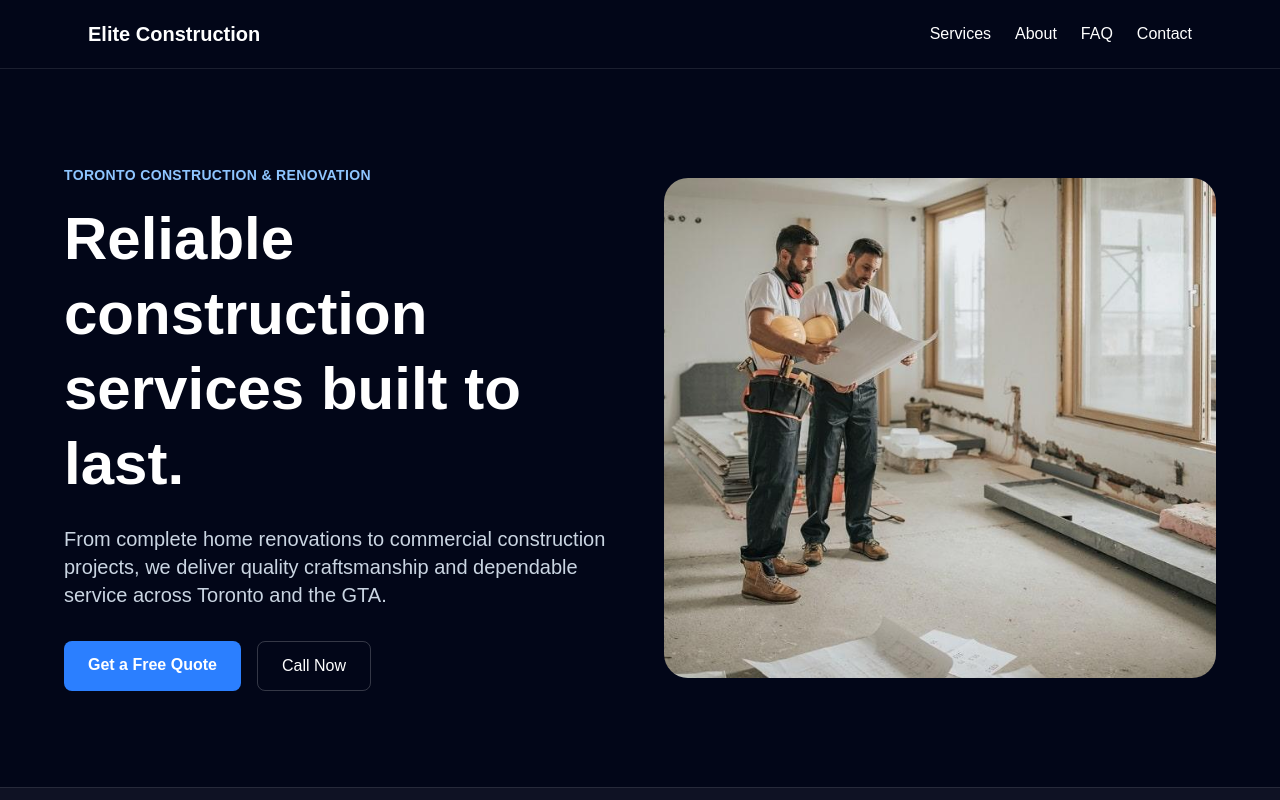
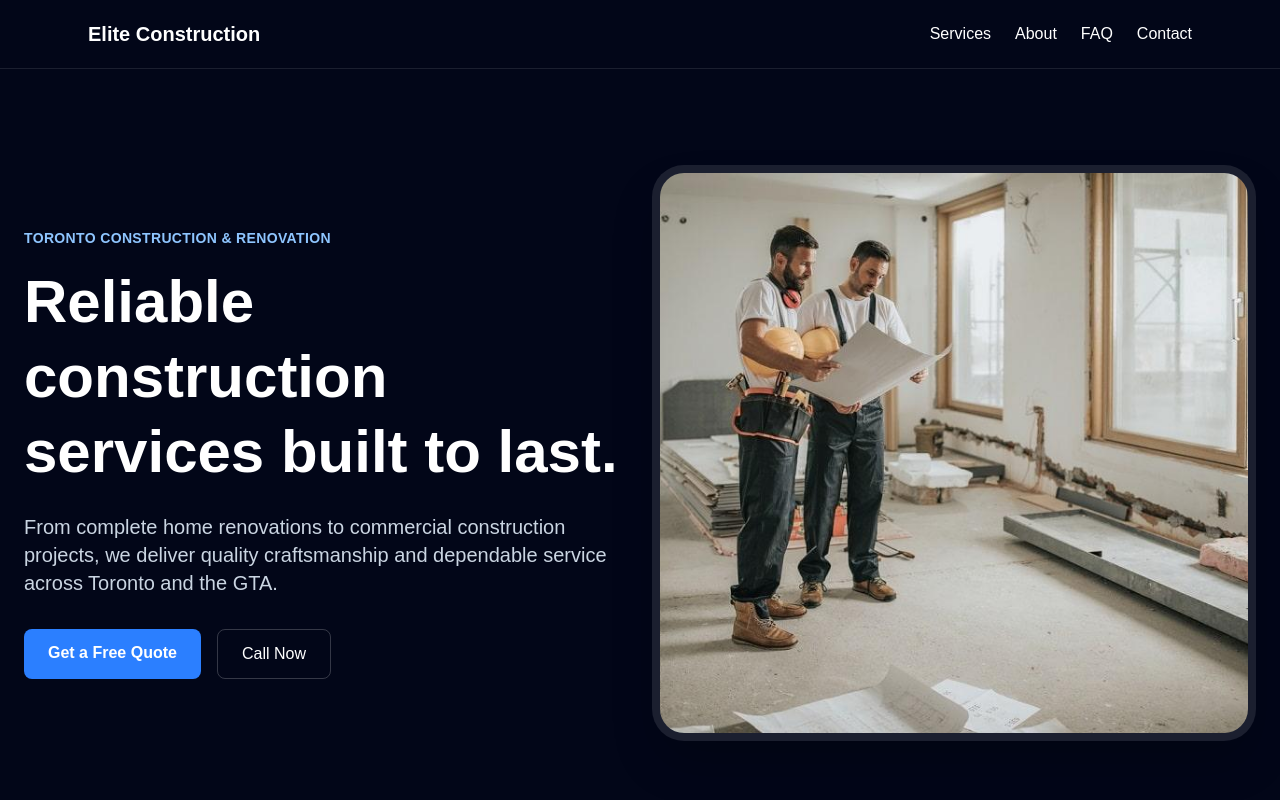
Before and after one commit to jordandahlan-gif/elite-construction, a Next.js app: page / in a window 1280 px wide. Shown: the top 800 px of the page. Built offline with nearby package versions, Linux system fonts and the light colour scheme.

Commit message:
hero style updates
was re-arranging the layout

```diff
--- a/components/Hero.tsx
+++ b/components/Hero.tsx
@@ -3,13 +3,13 @@ import Image from "next/image";
 export default function Hero() {
   return (
     <section className="px-6 py-24">
-        <div className="mx-auto grid max-w-6xl items-center gap-12 md:grid-cols-2">
+        <div className="mx-auto grid max-w-7xl items-center gap-6 md:grid-cols-2">
           <div>
             <p className="mb-4 text-sm font-semibold uppercase tracking-wide text-blue-300">
               Toronto Construction & Renovation
             </p>
 
-            <h1 className="text-6xl font-bold leading-tight">
+            <h1 className="max-w-[700px] text-6xl font-bold leading-tight">
               Reliable construction services built to last.
             </h1>
 
@@ -31,12 +31,13 @@ export default function Hero() {
             </div>
           </div>
 
-          <div className="relative h-[500px] w-full">
+          <div className="rounded-[2rem] bg-white/10 p-2 shadow-2xl">
             <Image
               src="/reno.jpg"
-              alt="Construction project"
-              fill
-              className="rounded-3xl object-cover"
+              alt="Construction renovation project"
+              width={800}
+              height={600}
+              className="h-[560px] w-full rounded-[1.5rem] object-cover"
               priority
             />
           </div>
```
